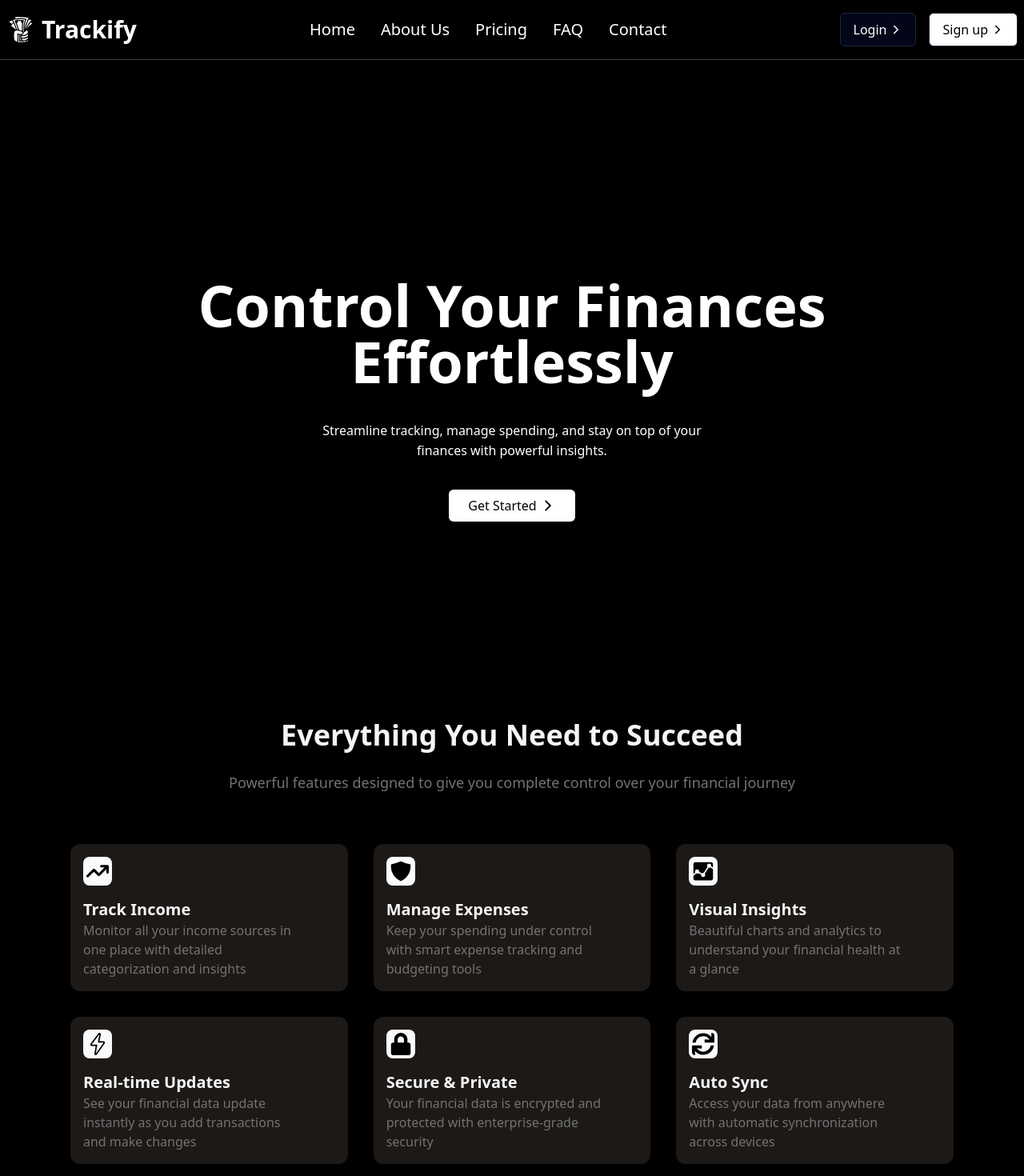
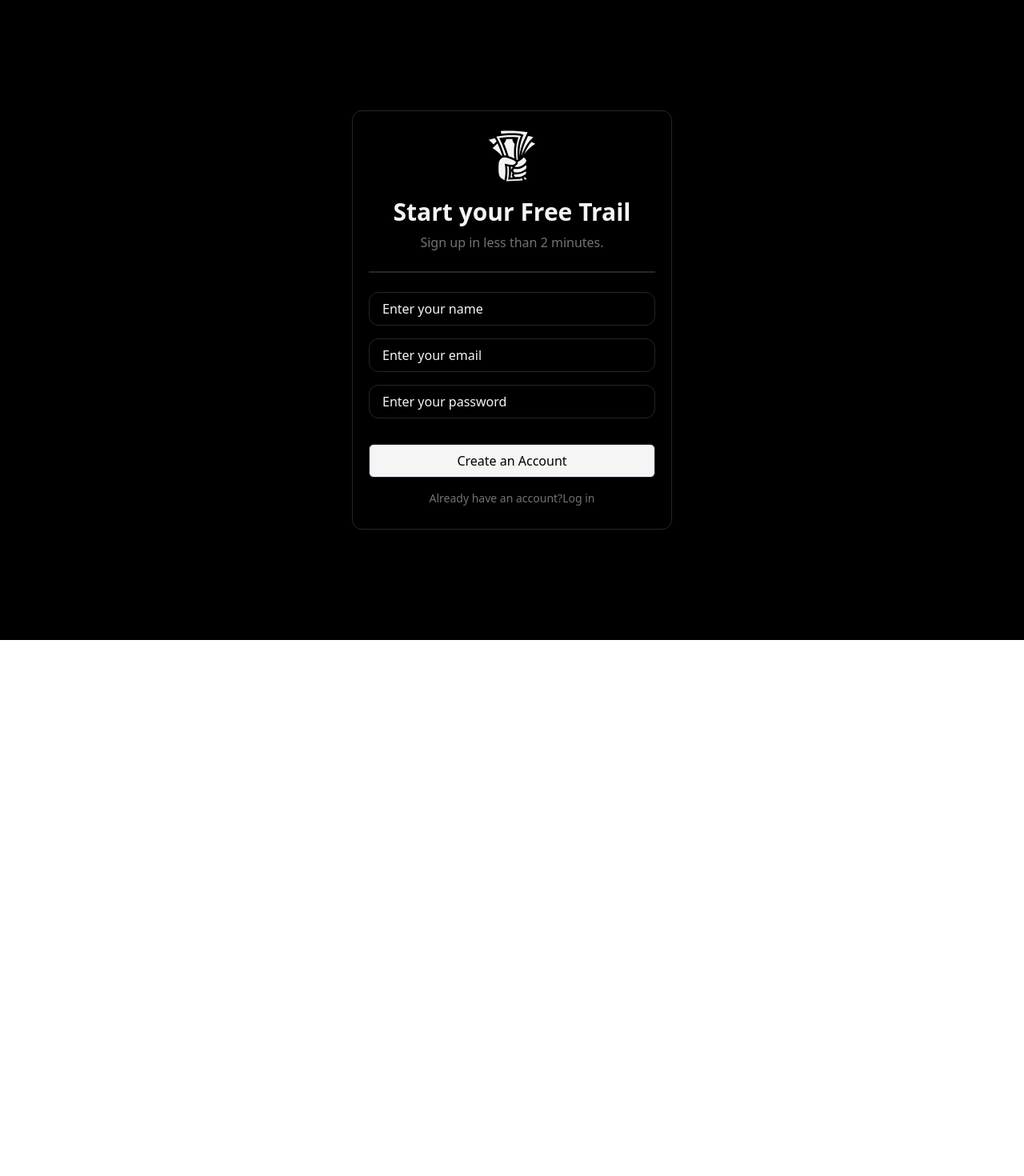
Before and after one commit to HsrRaza/Finance-Management-App, a React app in the folder frontend/: page /sign in a window 1280 px wide. Shown: the top 1470 px of the page at 80% size. After the commit the page ends 800 px from the top, so only its background shows below. Built offline with nearby package versions, Linux system fonts and the light colour scheme; the HTML template or start-up script is replaced by a standard one.

Commit message:
signup and login page design

```diff
--- a/frontend/src/App.tsx
+++ b/frontend/src/App.tsx
@@ -1,24 +1,29 @@
-import Features from "./components/Features"
-import Hero from "./components/Hero"
-import Navbar from "./components/Navbar"
-import Pricing from "./components/Pricing"
-import Words from "./components/Words"
+
+
+
+import { Routes, Route } from "react-router-dom"
+
+
+import LoginPage from "./pages/LoginPage"
+import HomePage from "./pages/HomePage"
+import SignUpPage from "./pages/SignUpPage"
 function App() {
 
 
   return (
-    <div className="w-full h-full bg-black m-0 p-0 box-border">
-      <div className="border-b-1 border-neutral-700">
-        <Navbar />
-      </div>
+    <div className=" bg-black m-0 p-0 box-border">
 
-      <Hero />
-      <Features/>
-      <Words/>
-      <Pricing/>
+
+      <Routes>
+        <Route path="/" element={<HomePage />} />
+        <Route path="/login" element={<LoginPage />} />
+        <Route path="/sign" element={<SignUpPage />} />
+      </Routes>
+
 
 
     </div>
+
 
   )
 }
--- a/frontend/src/components/Buttons.tsx
+++ b/frontend/src/components/Buttons.tsx
@@ -4,18 +4,19 @@ import { cn } from "../utils/cn";
 type ButtonProps = {
   children: React.ReactNode;
   className?: string;
+  onClick?: () => void
 };
 
-const Button = ({ children, className }: ButtonProps) => {
+const Button = ({ children, className, onClick }: ButtonProps) => {
   return (
     <button
       className={cn(
-        "flex items-center bg-slate-950 text-white rounded-md border-1 border-slate-800 hover:bg-blue-600 cursor-pointer ",
+        "flex items-center bg-slate-950 text-white rounded-md border-1 border-slate-800 hover:bg-blue-600 cursor-pointer  ",
         className
-      )}
+      )} onClick={onClick}
     >
-      {children}
-    </button>
+  { children }
+    </button >
   );
 };
 
--- a/frontend/src/components/Features.tsx
+++ b/frontend/src/components/Features.tsx
@@ -6,7 +6,7 @@ import { SlEnergy } from "react-icons/sl";
 import { FaLock ,FaSync } from "react-icons/fa";
 
 
-const Features: React.FC = () => {
+const Features:React.FC = () => {
     return (
         <div className=' max-w-[90rem] mx-auto  h-auto pt-6 mb-1'>
 
@@ -22,7 +22,7 @@ const Features: React.FC = () => {
                 <div className='grid sm:grid-cols-3 gap-4  '>
 
                     {/* box-1 */}
-                    <div className='bg-stone-900   min-h-[150px] rounded-xl p-2 m-2'>
+                    <div className='bg-neutral-950   min-h-[150px] rounded-xl p-2 m-2'>
                         <FaArrowTrendUp className='text-4xl bg-neutral-50 rounded-lg p-1 m-2' />
                         <div className='p-2'>
                             <h3 className='text-xl font-bold text-neutral-100'>Track Income</h3>
@@ -33,7 +33,7 @@ const Features: React.FC = () => {
                     </div>
 
                     {/* box-2 */}
-                    <div className='bg-stone-900  min-h-[150px] rounded-xl p-2 m-2'>
+                    <div className='bg-neutral-950   min-h-[150px] rounded-xl p-2 m-2'>
                         <IoShield className='text-4xl bg-neutral-50 rounded-lg p-1 m-2' />
                         <div className='p-2'>
                             <h3 className='text-xl font-bold text-neutral-100'>Manage Expenses</h3>
@@ -43,7 +43,7 @@ const Features: React.FC = () => {
                     </div>
 
                     {/* box-3 */}
-                    <div className='bg-stone-900  min-h-[150px] rounded-xl p-2 m-2'>
+                    <div className='bg-neutral-950   min-h-[150px] rounded-xl p-2 m-2'>
                         <IoMdAnalytics className='text-4xl bg-neutral-50 rounded-lg p-1 m-2' />
                         <div className='p-2'>
                             <h3 className='text-xl font-bold text-neutral-100'>Visual Insights</h3>
@@ -55,7 +55,7 @@ const Features: React.FC = () => {
 
                     {/* box-4 */}
 
-                    <div className='bg-stone-900  min-h-[150px] rounded-xl p-2 m-2'>
+                    <div className='bg-neutral-950  min-h-[150px] rounded-xl p-2 m-2'>
                         <SlEnergy className='text-4xl bg-neutral-50 rounded-lg p-1 m-2 ' />
                         <div className='p-2'>
                             <h3 className='text-xl font-bold text-neutral-100'>Real-time Updates</h3>
@@ -65,7 +65,7 @@ const Features: React.FC = () => {
                     </div>
 
                     {/* box- 5  */}
-                    <div className='bg-stone-900  min-h-[150px] rounded-xl p-2 m-2'>
+                    <div className='bg-neutral-950  min-h-[150px] rounded-xl p-2 m-2'>
                         <FaLock className='text-4xl bg-neutral-50 rounded-lg p-1 m-2 ' />
                         <div className='p-2'>
                             <h3 className='text-xl font-bold text-neutral-100'>Secure & Private</h3>
@@ -75,7 +75,7 @@ const Features: React.FC = () => {
                     </div>
 
                     {/* box- 6  */}
-                    <div className='bg-stone-900 min-h-[150px] rounded-xl p-2 m-2 '>
+                    <div className='bg-neutral-950  min-h-[150px] rounded-xl p-2 m-2 '>
                         <FaSync className='text-4xl bg-neutral-50 rounded-lg p-1 m-2' />
                         <div className='p-2'>
                             <h3 className='text-xl font-bold text-neutral-100'>Auto Sync</h3>
--- a/frontend/src/components/Navbar.tsx
+++ b/frontend/src/components/Navbar.tsx
@@ -1,8 +1,8 @@
-import React from "react"
+import React, { useState } from "react"
 import { Link } from "react-router-dom"
 import Buttons from "./Buttons"
-import { IoIosArrowForward } from "react-icons/io";
-import { GiTakeMyMoney } from "react-icons/gi";
+import { IoIosArrowForward, IoMdClose } from "react-icons/io";
+import { GiHamburgerMenu, GiTakeMyMoney } from "react-icons/gi";
 
 
 type NavLink = {
@@ -22,18 +22,20 @@ const headLinks: NavLink[] = [
 
 
 const Navbar: React.FC = () => {
+
+  const [isOpen, setIsOpen] = useState<boolean>(false)
   return (
 
 
 
-    <div className=" max-w-[90rem] flex  item-center justify-between  mx-auto py-4 px-2 ">
+    <div className=" max-w-[90rem] flex  items-center justify-between  mx-auto py-4 px-2 ">
       <div className=" flex items-center gap-2">
-        <GiTakeMyMoney className="text-white text-4xl"/>
+        <GiTakeMyMoney className="text-white text-4xl" />
         <h2 className="text-3xl font-bold text-white">  Trackify</h2>
       </div>
 
       {/* headings */}
-      <div className=" flex items-center gap-8 ">
+      <div className="hidden md:flex items-center gap-8 ">
         {headLinks.map((item, index) => (
           <Link className="hover:text-blue-600 text-white  text-xl" key={index} to={item.href}>{item.title}</Link>
         ))}
@@ -44,15 +46,34 @@ const Navbar: React.FC = () => {
 
       {/* buttons */}
 
-      <div className="flex items-center gap-4">
-        <Buttons className="px-4 py-2">
-          Login <IoIosArrowForward className="ml-1"/>
-        </Buttons>
-        <Buttons className="px-4 py-2 bg-white text-black  hover:text-white">
-          Sign up <IoIosArrowForward className="ml-1"/>
-        </Buttons>
+      <div className=" hidden md:flex items-center gap-4">
+        <Link to={"/login"} >
+          <Buttons className="px-4 py-2  ">
+            Login  <IoIosArrowForward className="ml-1" />
+          </Buttons>
+        </Link>
+
+        <Link to={"/sign"} className="flex items-center">
+          <Buttons className="px-4 py-2 bg-white text-black  hover:text-white">
+            SignUp <IoIosArrowForward className="ml-1" />
+          </Buttons>
+        </Link>
 
       </div>
+
+      <Buttons className="md:hidden text-white text-3xl" onClick={() => setIsOpen(!isOpen)}>
+        {isOpen ? <IoMdClose /> : <GiHamburgerMenu />}
+      </Buttons>
+
+      {isOpen && (
+        <div className="md:hidden w-full px-4 py-4 flex flex-col gap-4">
+          {headLinks.map((item, index) => (
+            <Link key={index} className="text-white text-lg" to={item.href}>
+            {item.title}
+            </Link>
+          ))}
+        </div>
+      )}
 
     </div>
 
--- /dev/null
+++ b/frontend/src/pages/HomePage.tsx
@@ -0,0 +1,30 @@
+import React from 'react'
+import Hero from '../components/Hero'
+import  Features  from '../components/Features'
+import Words from '../components/Words'
+import Pricing from '../components/Pricing'
+import Navbar from '../components/Navbar'
+
+const HomePage:React.FC = () => {
+  return (
+     <div className="w-full h-full bg-black m-0 p-0 box-border">
+      <div className="border-b-1 border-neutral-700">
+        <Navbar />
+      </div>
+
+      <Hero />
+      <Features/>
+      <Words />
+      <Pricing />
+
+
+
+
+
+
+    </div>
+
+  )
+}
+
+export default HomePage
--- /dev/null
+++ b/frontend/src/pages/LoginPage.tsx
@@ -0,0 +1,51 @@
+import React from 'react'
+import Button from '../components/Buttons'
+import { GiTakeMyMoney } from 'react-icons/gi'
+
+const LoginPage: React.FC = () => {
+    return (
+        <div className='w-[100vw] h-[100vh] flex items-center justify-center'>
+
+
+            <div className='bg-black p-5 flex flex-col gap-4 min-w-[25rem] rounded-xl border border-neutral-800'>
+                <div className='mb-2 text-center' >
+                    <h3 className='text-5xl font-bold mb-4 text-neutral-100 flex justify-center'><GiTakeMyMoney className='text-7xl' /></h3>
+                    <h3 className='text-3xl text-neutral-100 font-bold'> Welcome back</h3>
+                    <p className='text-neutral-500 mt-2'>Please enter your details.</p>
+                </div>
+                <div className='border border-neutral-800 mb-2'></div>
+
+                <div className='  border border-neutral-800 rounded-xl'>
+                    <input type="email"
+                        className='px-4 py-2 border-none outline-none text-neutral-100 placeholder-neutral-100'
+                        placeholder='Enter your email' />
+                </div>
+
+                <div className=' border border-neutral-800 rounded-xl'>
+                    <input type="password"
+                        className='px-4 py-2 border-none outline-none text-neutral-100 placeholder-neutral-100'
+                        placeholder='Enter your password' />
+                </div>
+
+                <div className='flex justify-end '>
+                  <p className='text-neutral-500 cursor-pointer'>Forget Password</p>
+                </div>
+
+
+
+                <div className='mt-2 py-2 w-full flex flex-col items-center justify-center '>
+                    <Button className='w-full px-4 py-2 flex justify-center bg-neutral-100 text-black'>
+                        Get Started
+                    </Button>
+
+                    <p className='mt-4 text-sm text-neutral-500  cursor-pointer'>Don't have an account?
+
+                      <span className='text-neutral-100'>  Sign up </span>  </p>
+                </div>
+            </div>
+
+        </div>
+    )
+}
+
+export default LoginPage
--- /dev/null
+++ b/frontend/src/pages/SignUpPage.tsx
@@ -0,0 +1,49 @@
+import React from 'react'
+import Button from "../components/Buttons"
+import { GiTakeMyMoney } from "react-icons/gi";
+
+const SignUpPage: React.FC = () => {
+  return (
+    <div className='w-[100vw] h-[100vh] flex items-center justify-center'>
+
+
+      <div className='bg-black p-5 flex flex-col gap-4 min-w-[25rem] rounded-xl border border-neutral-800'>
+        <div className='mb-2 text-center' >
+          <h3 className='text-5xl font-bold mb-4 text-neutral-100 flex justify-center'><GiTakeMyMoney className='text-7xl' /></h3>
+          <h3 className='text-3xl text-neutral-100 font-bold'> Start your Free Trail</h3>
+          <p className='text-neutral-500 mt-2'>Sign up in less than 2 minutes.</p>
+        </div>
+        <div className='border border-neutral-800 mb-2'></div>
+
+        <div className='  border border-neutral-800 rounded-xl'>
+          <input type="text"
+            className='px-4 py-2 border-none outline-none text-neutral-100 placeholder-neutral-100'
+            placeholder='Enter your name' />
+        </div>
+
+        <div className=' border border-neutral-800 rounded-xl'>
+          <input type="text"
+            className='px-4 py-2 border-none outline-none text-neutral-100 placeholder-neutral-100'
+            placeholder='Enter your email' />
+        </div>
+
+        <div className=' border border-neutral-800 rounded-xl'>
+          <input type="text"
+            className='px-4 py-2 border-none outline-none text-neutral-100 placeholder-neutral-100'
+            placeholder='Enter your password' />
+        </div>
+
+        <div className='mt-2 py-2 w-full flex flex-col items-center justify-center '>
+          <Button className='w-full px-4 py-2 flex justify-center bg-neutral-100 text-black'>
+            Create an Account
+          </Button>
+
+          <p className='mt-4 text-sm text-neutral-500  cursor-pointer'>Already have an account?Log in  </p>
+        </div>
+      </div>
+
+    </div>
+  )
+}
+
+export default SignUpPage
```
